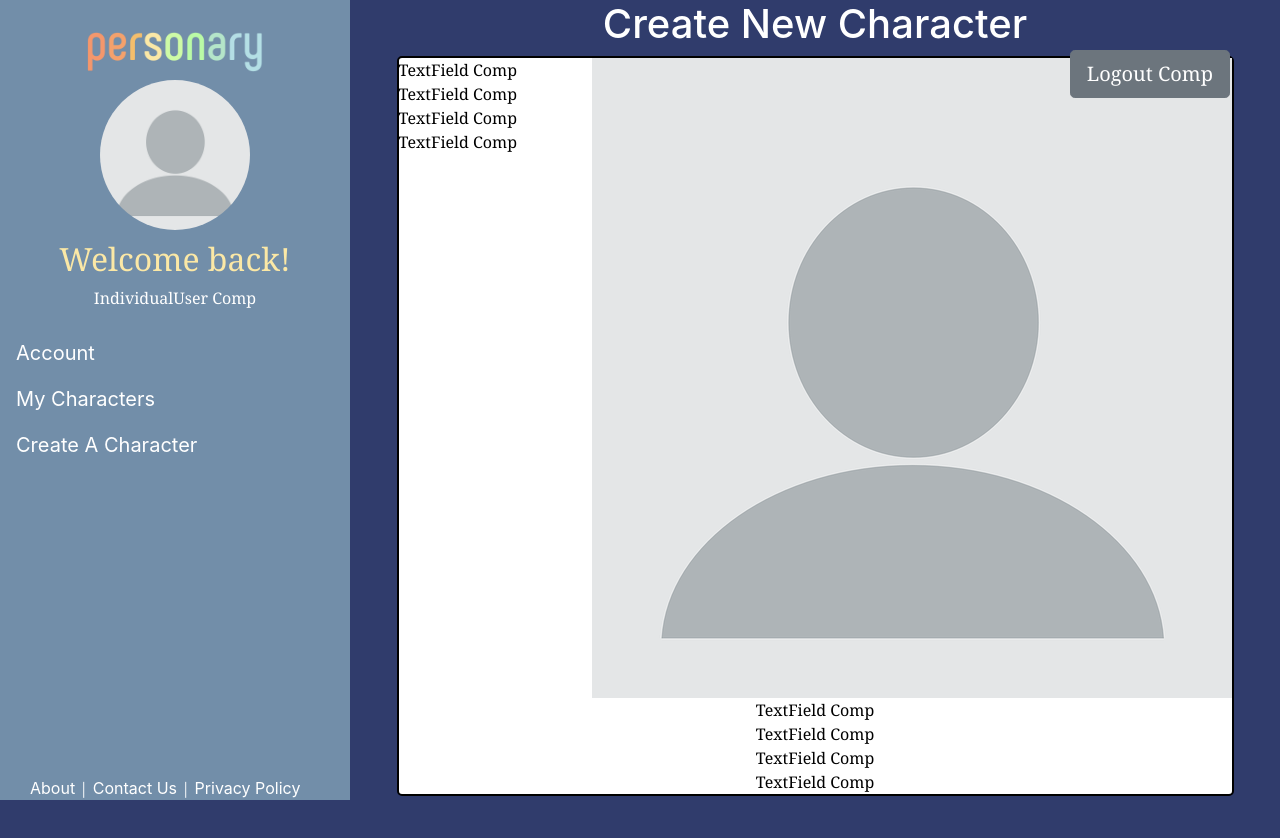
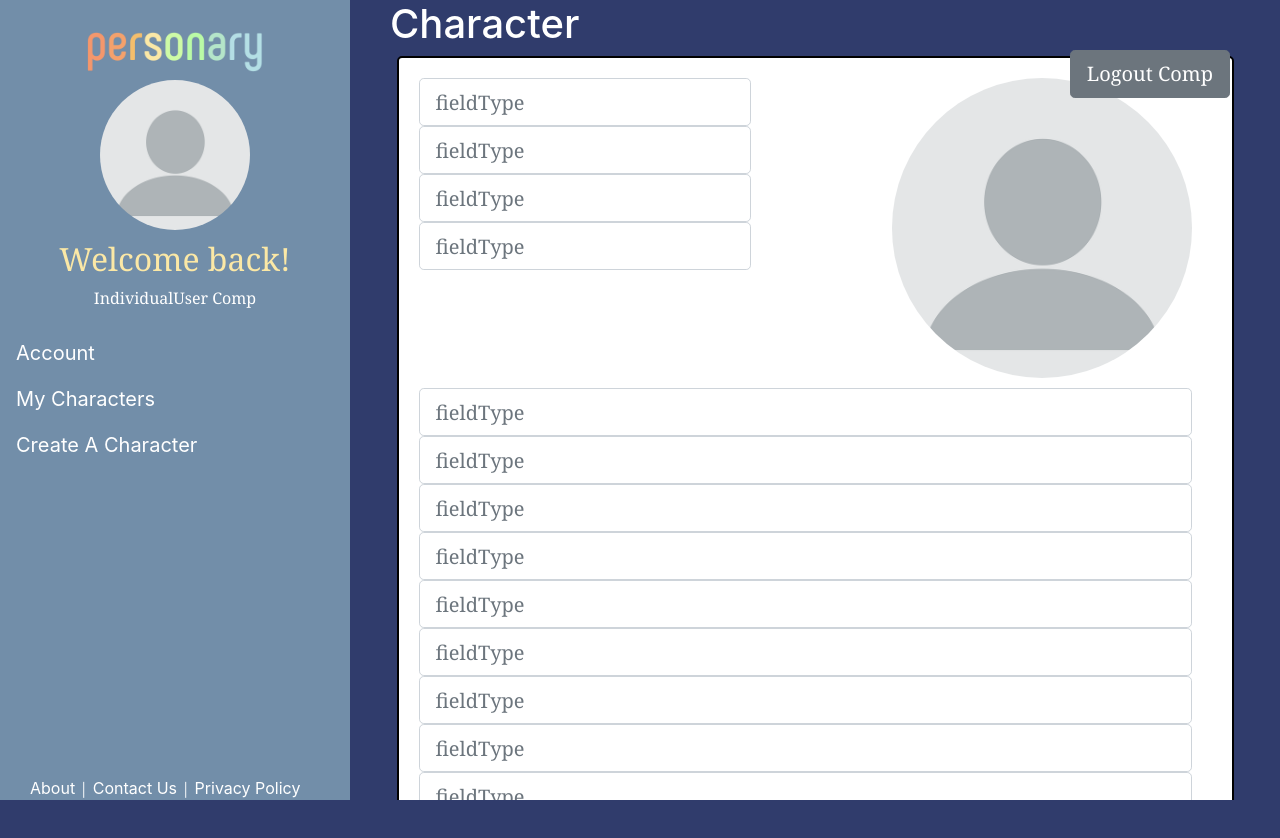
Before and after one commit to Raufeder/BlueBadgeProjectGroup3, a React (Create React App) app: page /createnewcharacter in a window 1280 px wide. Shown: the top 838 px of the page. Built offline with nearby package versions, Linux system fonts and the light colour scheme.

Commit message:
Create/Edit/View character page layout complete

```diff
--- a/src/App.js
+++ b/src/App.js
@@ -5,6 +5,9 @@ import {
   Switch,
   Route
 } from "react-router-dom";
+
+
+import 'bootstrap/dist/css/bootstrap.min.css';
 
 import TabSwitcher from "./auth/TabSwitcher";
 import SideBar from "./sections/Sidebar";
@@ -21,7 +24,7 @@ import MyCharacters from "./sections/MyCharacters";
 function App() {
   const [isLoggedIn, setIsLoggedIn] = useState(true);
 
-  let pageContainerStyle = {position: "fixed", left: "350px", right: "0px"};
+  let pageContainerStyle = {position: "fixed", left: "350px", right: "0px", height: "100%", overflow: "auto"};
   return (
     <div className="App">
       <Router >
--- a/src/auth/TabSwitcher.js
+++ b/src/auth/TabSwitcher.js
@@ -1,6 +1,5 @@
 import React, {useState} from "react";
 import { TabContent, TabPane, Nav, NavItem, NavLink } from 'reactstrap';
-import 'bootstrap/dist/css/bootstrap.min.css';
 
 import classnames from 'classnames';
 
--- a/src/components/EditFieldInput.js
+++ b/src/components/EditFieldInput.js
@@ -1,9 +1,37 @@
-import React from "react";
+import React, {useState} from "react";
+import { InputGroup, Input, InputGroupAddon, Button, InputGroupText } from "reactstrap";
 
 const EditFieldInput = (props) => {
 
     return (
-        <div style={{color:"black"}}>TextField Comp</div>
+        <div style={{color:"black"}}>
+            <InputGroup>
+                { props.inMode === "View" ?
+                <InputGroupAddon addonType="prepend">
+                    <InputGroupText>{props.ph}</InputGroupText>
+                </InputGroupAddon>
+                : <></>
+                }
+                <Input size="lg" placeholder={props.ph}/>
+                { props.inMode === "View" ?
+                <InputGroupAddon addonType="append">
+                    <Button color="secondary" id="editBtn">Edit</Button>
+                </InputGroupAddon>
+                :<></>
+                }
+                { props.inMode === "Edit" ?
+                <>
+                    <InputGroupAddon addonType="append">
+                        <Button color="secondary" id="generateBtn" >Generate</Button>
+                    </InputGroupAddon>
+                    <InputGroupAddon addonType="append">
+                        <Button color="secondary" id="saveBtn" >Save</Button>
+                    </InputGroupAddon>
+                </>
+                : <></>
+                }
+            </InputGroup>
+        </div>
     )
 };
 
--- a/src/components/IndividualCharacter.js
+++ b/src/components/IndividualCharacter.js
@@ -3,7 +3,7 @@ import React from "react";
 const IndividualCharacter = (props) => {
 
     return (
-        <div>IndividualCharacter Comp</div>
+        <img class="characterPic" src={props.charImg} alt={props.alt} />
     )
 };
 
--- a/src/sections/CreateCharacter.js
+++ b/src/sections/CreateCharacter.js
@@ -1,31 +1,92 @@
-import React, {useState} from "react";
+import React, {useState, useEffect} from "react";
+import "../styles/createCharacter.css"
+
 import EditFieldInput from "../components/EditFieldInput";
+import charImg from "../assets/userimg.png";
+import IndividualCharacter from "../components/IndividualCharacter";
 
-import userImg from "../assets/userimg.png";
+import {Tooltip} from "reactstrap";
 
 const CreateCharacter = (props) => {
-    const [mode, setMode] = useState("Edit");
+    const [mode, setMode] = useState(props.mode); //Create Mode (No Buttons), View Mode (Edit Button), Edit Mode (Generate/Save Buttons)
+    const [editTooltip, setEditTooltipOpen] = useState(false);
+    const [generateTooltip, setGenerateTooltipOpen] = useState(false);
+    const [saveTooltip, setSaveTooltipOpen] = useState(false);
+
+    useEffect( () => {
+        switch(props.mode) {
+            case "Create":
+                //run generators for all the fields
+                break;
+            case "Edit":
+                //get the passed in character from the verver
+                break;
+            case "View":
+                //get the passed in character by id from the server
+                break;
+            default:
+                console.log(`You probably passed a bad mode into CreateCharacter component. mode = ${mode}`);
+        }
+    }, [])
+
     return (
-        <div style={{ marginLeft: "auto", marginRight: "auto", width: "90%"}}>
-            <h1 style={{}}>Create New Character</h1>
-            <div class="characterBody" style={{ backgroundColor: "white", border: "2px solid black", borderRadius: "5px" }} >
-                <div class="characterTopContainer" style={{overflow: "auto" }}>
-                    <div class="leftOfPicText" style={{ float: "left" }}>
-                        <EditFieldInput inMode={mode} />
-                        <EditFieldInput inMode={mode} />
-                        <EditFieldInput inMode={mode} />
-                        <EditFieldInput inMode={mode} />
+        <>
+        <h1 class="characterHeader" >{mode} Character</h1>
+        <div class="centerDiv">
+            <div class="characterBody" >
+                <div class="characterTopContainer" >
+                    <div class="leftOfPicText" >
+                        <EditFieldInput ph="fieldType" inMode={mode} />
+                        <EditFieldInput ph="fieldType" inMode={mode} />
+                        <EditFieldInput ph="fieldType" inMode={mode} />
+                        <EditFieldInput ph="fieldType" inMode={mode} />
                     </div>
-                    <div class="picContainer" style={{ float:"right"}}><img src={userImg} alt="User Profile Picture" /></div>
+                    <div class="picContainer" >
+                        <IndividualCharacter charImg={charImg} alt={"Character Image"} />
+                    </div>
                 </div>
                 <div class="underPicText">
-                    <EditFieldInput inMode={mode} />
-                    <EditFieldInput inMode={mode} />
-                    <EditFieldInput inMode={mode} />
-                    <EditFieldInput inMode={mode} />
+                    <EditFieldInput ph="fieldType" inMode={mode} />
+                    <EditFieldInput ph="fieldType" inMode={mode} />
+                    <EditFieldInput ph="fieldType" inMode={mode} />
+                    <EditFieldInput ph="fieldType" inMode={mode} />
+                    <EditFieldInput ph="fieldType" inMode={mode} />
+                    <EditFieldInput ph="fieldType" inMode={mode} />
+                    <EditFieldInput ph="fieldType" inMode={mode} />
+                    <EditFieldInput ph="fieldType" inMode={mode} />
+                    <EditFieldInput ph="fieldType" inMode={mode} />
+                    <EditFieldInput ph="fieldType" inMode={mode} />
+                    <EditFieldInput ph="fieldType" inMode={mode} />
+                    <EditFieldInput ph="fieldType" inMode={mode} />
+                    <EditFieldInput ph="fieldType" inMode={mode} />
+                    <EditFieldInput ph="fieldType" inMode={mode} />
+                    <EditFieldInput ph="fieldType" inMode={mode} />
+                    <EditFieldInput ph="fieldType" inMode={mode} />
+                    <EditFieldInput ph="fieldType" inMode={mode} />
+                    <EditFieldInput ph="fieldType" inMode={mode} />
+                    <EditFieldInput ph="fieldType" inMode={mode} />
+                    <EditFieldInput ph="fieldType" inMode={mode} />
+                    <EditFieldInput ph="fieldType" inMode={mode} />
+                    <EditFieldInput ph="fieldType" inMode={mode} />
+                    <EditFieldInput ph="fieldType" inMode={mode} />
+                    <EditFieldInput ph="fieldType" inMode={mode} />
+                    { mode === "View" ?
+                    <Tooltip placement="top" isOpen={editTooltip} target="editBtn" toggle={() => { setEditTooltipOpen(!editTooltip) }}>
+                        Edit Field
+                    </Tooltip> : <></>
+                    }
+                    { mode === "Edit" ?
+                    <><Tooltip placement="top" isOpen={generateTooltip} target="generateBtn" toggle={() => { setGenerateTooltipOpen(!generateTooltip) }}>
+                        Generate Field
+                    </Tooltip>
+                    <Tooltip placement="top" isOpen={saveTooltip} target="saveBtn" toggle={() => { setSaveTooltipOpen(!saveTooltip) }}>
+                        Save Field
+                    </Tooltip></> : <></>
+                    }
                 </div>
             </div>
         </div>
+        </>
     )
 };
 
--- /dev/null
+++ b/src/styles/createCharacter.css
@@ -0,0 +1,35 @@
+.characterPic {
+    width: 300px;
+    border-radius: 50%;
+    margin-bottom: 10px;
+}
+
+.characterHeader {
+    text-align: left;
+    padding-left: 40px;
+}
+
+.characterBody {
+    background-color: white;
+    border: 2px solid black;
+    border-radius: 5px;
+    padding: 20px 40px 20px 20px;
+}
+
+.characterTopContainer {
+    overflow: auto;
+}
+
+.leftOfPicText {
+    float: left;
+}
+
+.picContainer {
+    float: right;
+}
+
+.centerDiv {
+    margin-left: auto;
+    margin-right: auto;
+    width: 90%;
+}
```
